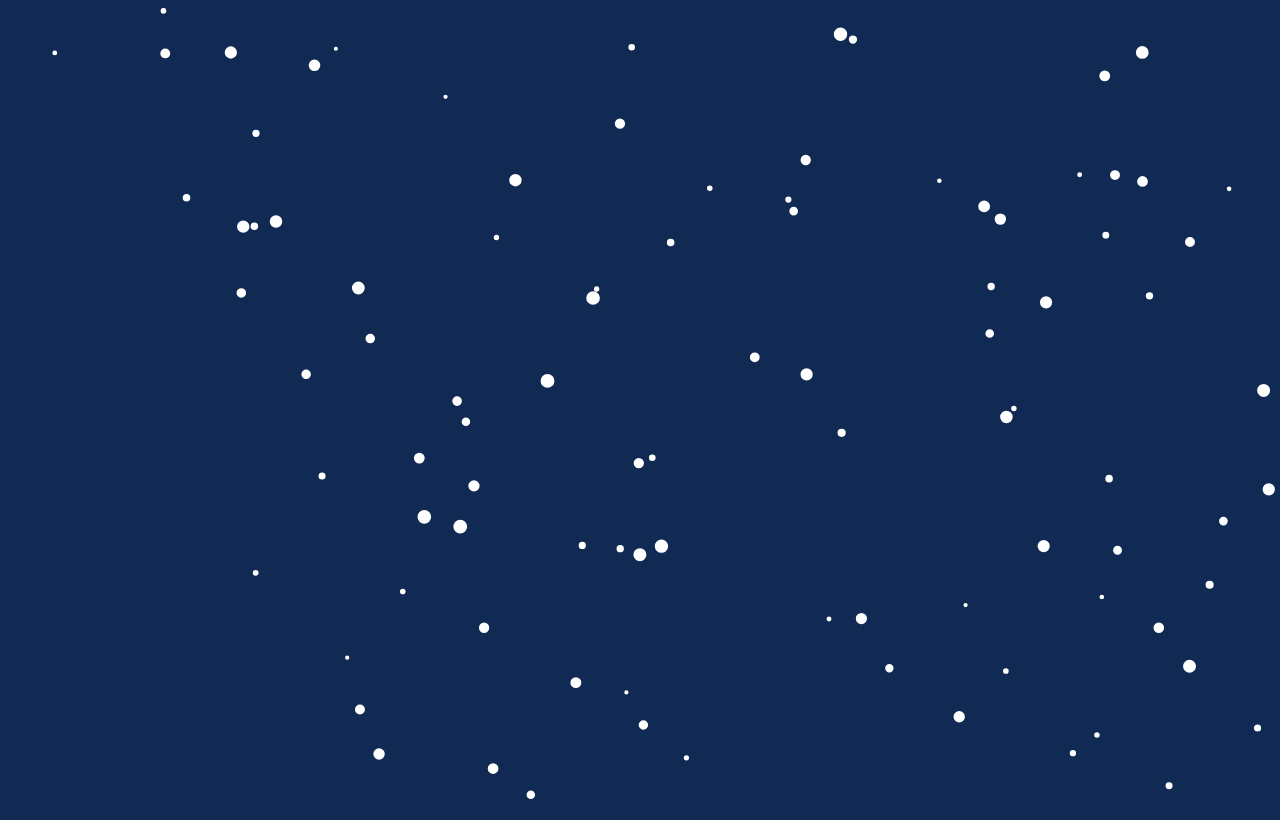
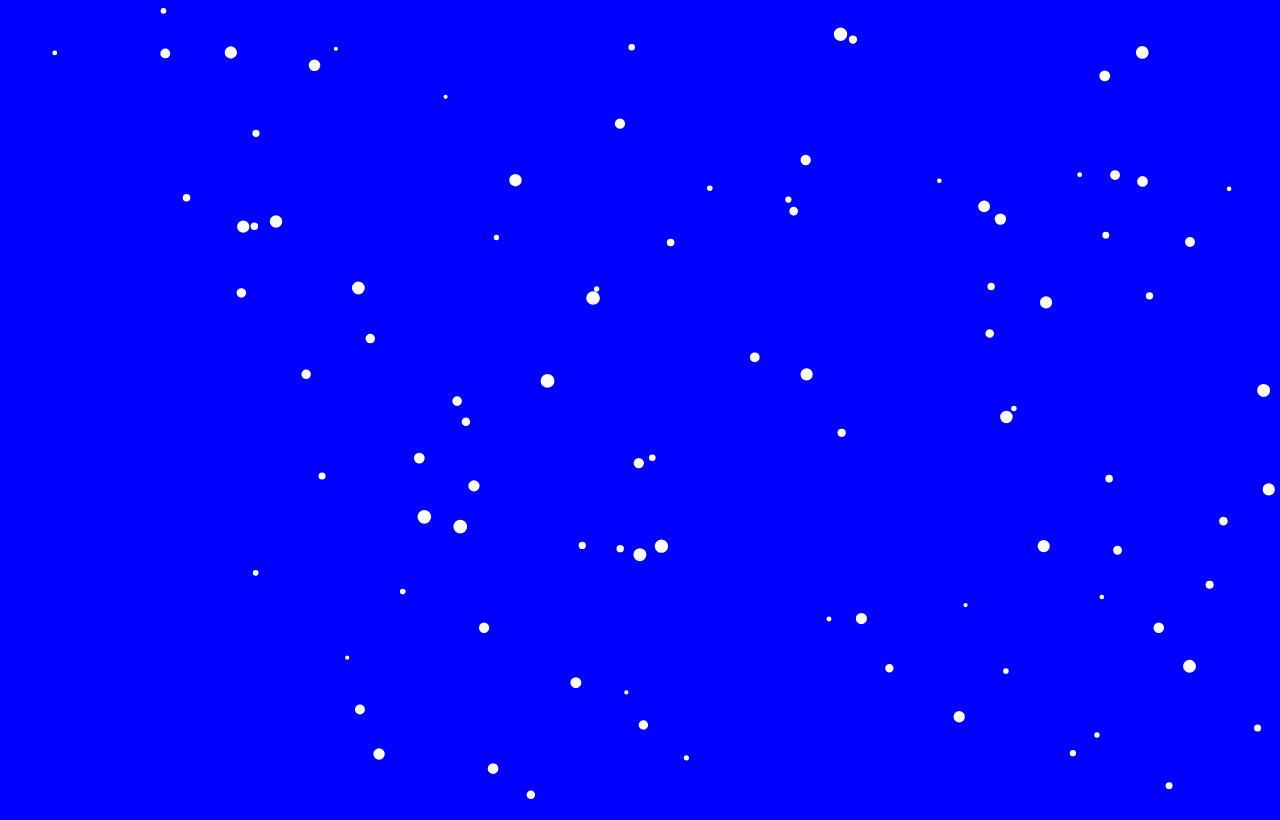
Before and after one commit to PolarisTLX/Snowy-Background-Project, a plain HTML site: page index.html in a window 1280 px wide. Drawn offline with Linux system fonts and the light colour scheme.

Commit message:
experimenting with updates to github

```diff
--- a/index.html
+++ b/index.html
@@ -8,8 +8,9 @@
 
     <style>
       body {
-        background: #102a54;
         /* to hide scroll bars: */
+        /* background: #102a54; */
+        background: blue;
         overflow: hidden;
       }
     </style>
```
